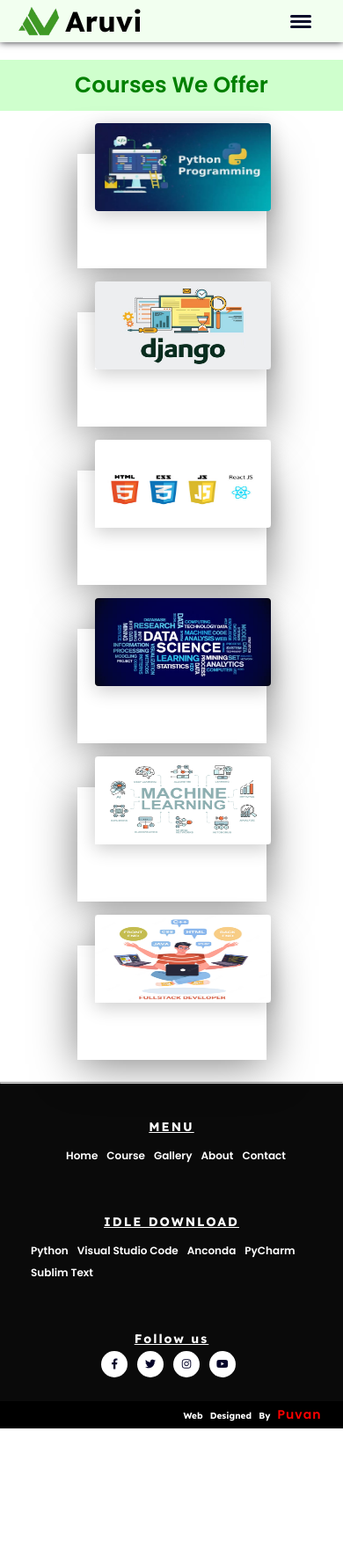
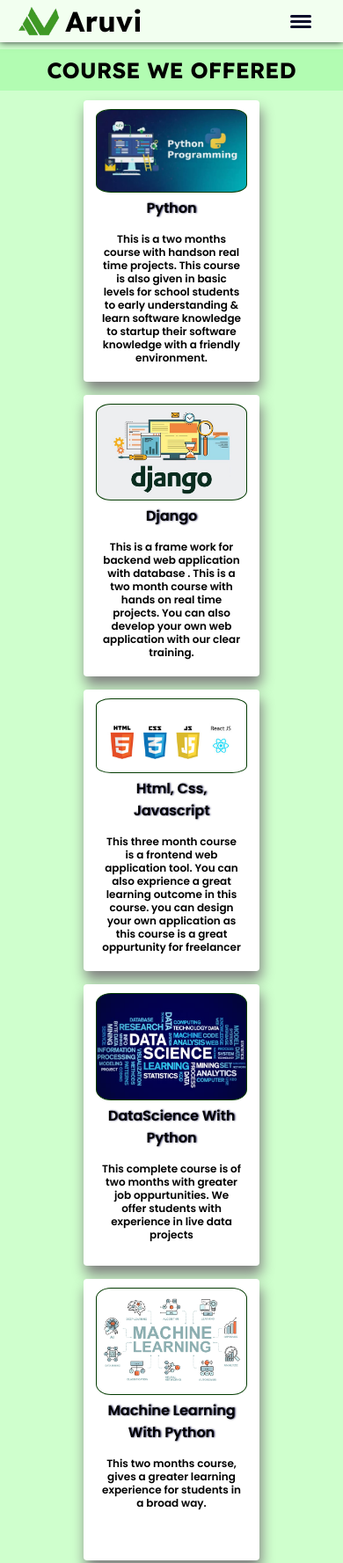
Before and after one commit to PuvanMani/Aruvi-Institute-ProjectWork, a plain HTML site: page Course.html in a window 390 px wide. Shown: the top 1777 px of the page at 88% size. Before the commit the page ends 1624 px from the top, so only its background shows below. Drawn offline with Linux system fonts and the light colour scheme.

Commit message:
Ready ...

```diff
--- a/Course.html
+++ b/Course.html
@@ -35,81 +35,58 @@
     </nav>
 
     <!-- Content Section -->
-    <div class ="cont-title">
-        <h1 class="heding">Courses we offer</h1>
-    <div class="cont">
+    <h1>COURSE WE OFFERED</h1>
+    <div class="card-container">
         <div class="card">
-            <div class="imgBx">
-                <img src="Image/python.jpg">
-            </div>
-            <div class="content">
-                <h2>Python</h2><br>
-                <p>This is a two months course with handson real time projects. This  course is also
-                    given in basic levels for school students to early understanding & learn software
-                    knowledge to startup their software knowledge with a friendly environment.</b>
-                </p>
+            <div class="card-image"></div>
+            <div class="card-title">Python</div>
+            <div class="card-text">
+                This is a two months course with handson real time projects.
+                This course is also given in basic levels for school students to early understanding &
+                learn software knowledge to startup their software knowledge with a friendly environment.
             </div>
         </div>
         <div class="card">
-            <div class="imgBx">
-                <img src="Image/django.jpg">
-            </div>
-            <div class="content">
-                <h2>Django</h2><br>
-                <p>This is a frame work for backend web application  with database . This is a two
-                    month course with hands on real time projects. You can also develop your own web application
-                    with our clear training.</b>
-                </p>
-            </div>
-        </div><div class="card">
-            <div class="imgBx">
-                <img src="Image/webdevop.jpg">
-            </div>
-            <div class="content">
-                <h2>Html, Css, Javascript</h2><br>
-                <p>This three  month course is a frontend web application tool. You can also exprience a
-                    great learning outcome in this course. you can design your own application as this course
-                    is a great oppurtunity for freelancer  </b> </p>
+            <div class="card-image"></div>
+            <div class="card-title">Django</div>
+            <div class="card-text">
+                This is a frame work for backend web application with database . This is a two month course with hands on real time projects.
+                You can also develop your own web application with our clear training.
             </div>
         </div>
         <div class="card">
-            <div class="imgBx">
-                <img src="Image/datascience.jpg">
-            </div>
-            <div class="content">
-                <h2>DataScience With Python</h2><br>
-                <p>This complete course is of two months with greater job oppurtunities. We offer students
-                    with experience in live data projects</b>
-                </p>
+            <div class="card-image"></div>
+            <div class="card-title">Html, Css, Javascript</div>
+            <div class="card-text">
+                This three month course is a frontend web application tool. You can also exprience a great learning outcome in this course.
+                you can design your own application as this course is a great oppurtunity for freelancer
             </div>
         </div>
         <div class="card">
-            <div class="imgBx">
-                <img src="Image/machinelearning.jpg">
+            <div class="card-image"></div>
+            <div class="card-title">DataScience With Python</div>
+            <div class="card-text">
+                This complete course is of two months with greater job oppurtunities.
+                We offer students with experience in live data projects
             </div>
-            <div class="content">
-                <h2>Machine Learning With Python</h2><br>
-                <p>This two months course, gives a greater learning experience for students in a broad way
-                </b></p>
+        </div>
+        <div class="card">
+            <div class="card-image"></div>
+            <div class="card-title">Machine Learning With Python</div>
+            <div class="card-text">
+                This two months course, gives a greater learning experience for students in a broad way.
             </div>
-        </div><br><br>
+        </div>
         <div class="card">
-            <div class="imgBx">
-                <img src="Image/full.jpg">
-            </div>
-            <div class="content">
-                <h2>Full Stack Web Development</h2><br>
-                <p>This course is of six months, with live project experiences. This combined course of
-                    frontend and backend development courses gives you greater learning experiences</b>
-                </p>
+            <div class="card-image"></div>
+            <div class="card-title">Full Stack Web Development</div>
+            <div class="card-text">
+                This course is of six months, with live project experiences.
+                This combined course of frontend and backend development courses gives you greater learning experiences
             </div>
         </div>
     </div>
-
     <hr>
-
-
-
     <!-- Footer Section  -->
 
     <footer class="footer">
@@ -132,7 +109,7 @@
                     <li><a href="https://code.visualstudio.com/download">Visual Studio Code</a></li>
                     <li><a href="https://www.anaconda.com/products/individualf ">Anconda</a></li>
                     <li><a href="https://www.jetbrains.com/pycharm/download/#section=windows">PyCharm</a></li>
-                    <li><a href="https://www.sublimetext.com/3">Sublim text</a></li>
+                    <li><a href="https://www.sublimetext.com/3">Sublime text</a></li>
                 </ul>
             </div>
 
--- a/Styles/Course.css
+++ b/Styles/Course.css
@@ -13,7 +13,7 @@ li{
 }
 /* Scroll Behavior */
 html{
-
+    background-color: var(--lightwhite);
     scroll-behavior:smooth;
 }
 /* Color Variable */
@@ -29,6 +29,7 @@ html{
     --black:#0a0a0a;
     --darkblue:#040429;
     --green: green;
+    --lightgreen:#b2fcb2;
 
 }
 /* Header Section */
@@ -72,7 +73,7 @@ nav ul{
     font-family: 'Poppins', sans-serif;
 }
 nav ul li:hover{
-    transform: scale(1.2);
+    transform: scale(1.1);
     transition: .3s;
 }
 
@@ -94,85 +95,83 @@ div .nav-logo-text{
 }
 
 /* Mani Section */
-
-  .cont-title h1{
-    text-transform: capitalize;
+h1{
     text-align: center;
-      margin-top: 20px;
-      margin-bottom: 24px;
-      color: var(--green);
-      font-family: 'Poppins', sans-serif;
-      background-color: var(--lightwhite);
-      width: 100%;
-      padding-top: 10px;
-      padding-bottom: 10px;
+    background-color: var(--lightgreen);
+    margin-top: 2%;
+    padding: 8px;
 }
-  .cont
-  {
-    margin-top: 5%;
-     position:relative;
-      width:100%;
-      display:flex;
+.card-container{
+    display: flex;
     justify-content: center;
     align-items: center;
+    gap: 15px;
     flex-wrap: wrap;
+    margin-top: 3%;
+    margin-bottom: 3%;
 }
-  .cont .card
-  {
+
+.card{
+    width: 250px;
+    height: 450px;
     position: relative;
-      max-width: 300px;
-      height: 215px;
-      margin: 30px 10px;
-      padding: 20px 15px;
+    background: #fff;
     display: flex;
     flex-direction: column;
-      box-shadow: 0 5px 50px rgba(0,0,0,0.5);
-      transition: 1s ease-in-out;
+    align-items: center;
+    border-radius: 4px;
+    padding: 20px;
+    transition: all .3s ease-in;
+    box-shadow: 2px 10px 15px grey;
 }
-  .cont .card:hover
-  {
-      height: 420px;
-      background-color: var(--darkwhite);
+.card > *{
+    padding: 10px;
 }
-  .cont .card .imgBx
-  {
-      position: relative;
-      width: 300px;
-      height: 200px;
-      top: -60px;
-      left: 20px;
-      z-index: 1;
-      box-shadow: 0 5px 20px rgba(0,0,0,0.2);
+.card .card-image{
+    height: 150px;
+    width: 200px;
+    border: 1px solid #043c02;
+    border-radius: 10%;
+    background-position: center center;
+    background-size: cover;
 }
-  .cont .card .imgBx img
-  {
-      max-width: 100%;
-      border-radius: 4px;
-      height: 100%;
-      width: 100%;
+.card .card-title{
+    text-align: center;
+    padding: 20px 10px;
+    font-size: 1.5rem;
+    text-transform: capitalize;
+    text-shadow: 1px 0px 2px #262654;
+}
+.card:nth-child(1) .card-image{
+    background-image: url(../Image/python.jpg);
+}
+.card:nth-child(2) .card-image{
+    background-image: url(../Image/django.jpg);
+}
+.card:nth-child(3) .card-image{
+    background-image: url(../Image/webdevop.jpg);
+}
+.card:nth-child(4) .card-image{
+    background-image: url(../Image/datascience.jpg);
+}
+.card:nth-child(5) .card-image{
+    background-image: url(../Image/machinelearning.jpg);
+}
+.card:nth-child(6) .card-image{
+    background-image: url(../Image/full.jpg);
+}
+.card:hover{
+    background: var(--lightgreen);
+    color: rgb(2, 71, 2);
+    box-shadow: 0px 0px 11px 5px #000000;
 
 }
-  .cont .card .content
-  {
-      position: relative;
-      margin-top: -140px;
-      padding: 10px 15px;
+.card .card-text{
+    line-height: 20px;
+    font-size: 400;
     text-align: center;
-      color: black;
-      visibility: hidden;
-      opacity: 0;
-      transition: 0.7s ease-in-out;
+}
 
-  }
-  .cont .card:hover .content{
-      visibility: visible;
-      opacity: 1;
-      margin-top: -40px;
-      transition-delay: 1s;
-  }
-  .cont h2{
-      color: var(--green);
-  }
   /* Footer Section */
 .footer{
     background-color: var(--black);
@@ -250,8 +249,8 @@ padding-left: 0;
 	transition: all 0.5s ease;
 }
 .social-links a:hover{
-	color: #24262b;
-	background-color: var(--white);
+	color:var(--white);
+	background-color: #4444ff;
 }
 
 
@@ -297,7 +296,7 @@ padding-left: 0;
         top: 0%;
         width: 50%;
         height: 50%;
-        font-size: 22px;
+        font-size: 16px;
         background-color: var(--softwhite);
         text-align: center;
         transform: translateX(100%);
@@ -344,76 +343,47 @@ padding-left: 0;
         gap:30px;
 
     }
-    .cont-title h1{
+    h1{
         font-size: 25px;
     }
-    .col{
+.card{
+    width: 180px;
+    height: 300px;
+    position: relative;
+    background: var(--white);
     display: flex;
     flex-direction: column;
     align-items: center;
-        justify-content: center;
-        text-align: justify;
-        margin-top: 5%;
-        padding: 20px;
-        font-size: 1em;
+    border-radius: 4px;
+    padding: 10px;
+    transition: all .3s ease-in;
+    box-shadow: 2px 10px 15px grey;
 }
-    .cont .card
-  {
-      position: relative;
-      max-width: 195px;
+
+.card .card-image{
     height: 100px;
-      margin: 25px 8px;
-      padding: 15px 10px;
-      display: flex;
-      flex-direction: column;
-      box-shadow: 0 5px 50px rgba(0,0,0,0.5);
-      transition: 1s ease-in-out;
+    width: 150px;
+    border: 1px solid #043c02;
+    border-radius: 10%;
+    background-position: center center;
+    background-size: cover;
 }
-  .cont .card:hover
-  {
-      height: 300px;
-      transition: .6s;
+.card .card-title{
+    text-align: center;
+    padding: 5px 8px;
+    font-size: 1rem;
+    text-transform: capitalize;
 }
-  .cont .card .imgBx
-  {
-      position: relative;
-      width: 200px;
-      height: 100px;
-      top: -50px;
-      left: 10px;
-      z-index: 1;
-      box-shadow: 0 5px 20px rgba(0,0,0,0.2);
+.card .card-text{
+    line-height: 15px;
+    font-size: 12px;
+    text-align: center;
 }
-  .cont .card .imgBx img
-  {
-      max-width: 100%;
-      border-radius: 4px;
-      height: 100%;
-      width: 100%;
+.card:hover{
+    background: var(--lightgreen);
+    color: rgb(2, 71, 2);
+    box-shadow: 0px 0px 15px #303030;
 
-  }
-  .cont .card .content
-  {
-      position: relative;
-      margin-top: -140px;
-      padding: 5px 10px;
-      text-align: center;
-      color: black;
-      visibility: hidden;
-      opacity: 0;
-      transition: 0.7s ease-in-out;
-
-  }
-  .cont .card:hover .content{
-      visibility: visible;
-      opacity: 1;
-      margin-top: -40px;
-      transition-delay: .6s;
-  }
-.content {
-    font-size: 12px;
-    color: black;
-    /* font-family: 'Franklin Gothic Medium', 'Arial Narrow', Arial, sans-serif; */
 }
 
 }
```
Also changed, not shown: About.html (+1 -1 lines), Contact.html (+6 -7 lines), Gallery.html (+5 -5 lines), Index.html (+6 -6 lines), Styles/About.css (+8 -9 lines), Styles/Contact.css (+33 -15 lines), Styles/Gallery.css (+4 -3 lines), Styles/Index.css (+5 -5 lines), js/Contact.js (deleted, +0 -19 lines). Lines whose indentation alone changed are shown as unchanged.
